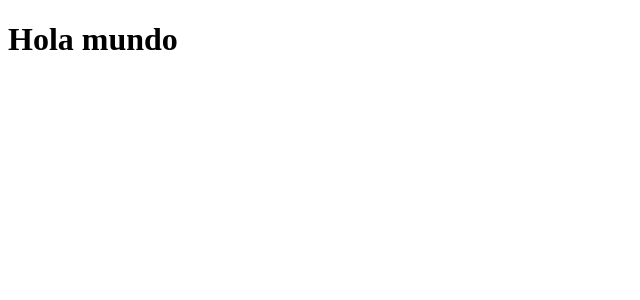
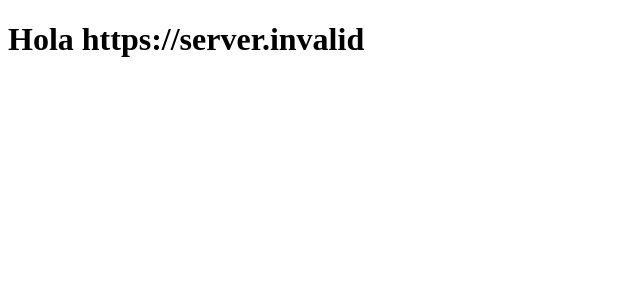
Before and after one commit to Geavor/ecommerce, a React (Vite) app: page / in a window 1280 px wide. Shown: the top 300 px of the page, without its empty margins (0-640 px from the left). Built offline with nearby package versions, Linux system fonts and the light colour scheme; no server answers.

Commit message:
Inicia el manejo de variables de entorno

```diff
--- /dev/null
+++ b/env.js
@@ -0,0 +1,2 @@
+/* eslint-disable prettier/prettier */
+export const API_URL = import.meta.env.VITE_API_URL;
--- a/src/App.jsx
+++ b/src/App.jsx
@@ -1,5 +1,11 @@
+import { API_URL } from "../env";
+
 function App() {
-  return <h1>Hola mundo</h1>;
+  return (
+    <div>
+      <h1>Hola {API_URL}</h1>
+    </div>
+  );
 }
 
 export default App;
```
Also changed, not shown: src/main.jsx (+5 -5 lines), 2 other files (tests, documents, lock files or other folders).
